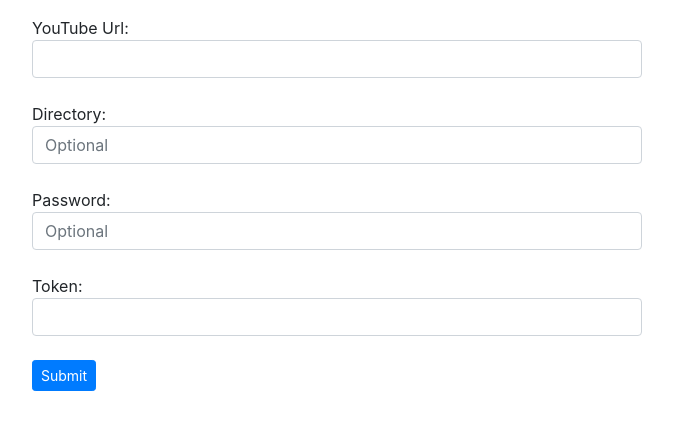
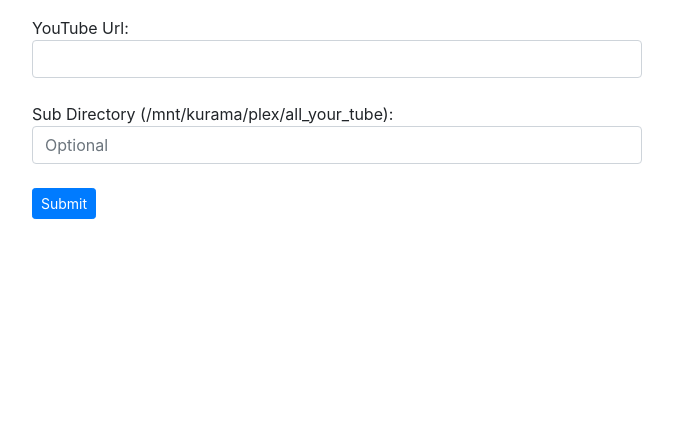
Before and after one commit to cdated/all-your-tube, a Flask app: page /yourtube/ in a window 1280 px wide. Shown: the top 430 px of the page, without its empty margins (303-976 px from the left). Run offline with Flask 3, Linux system fonts and the light colour scheme; parts of the project's set-up code (start-up, migrations or seed data) failed here and were passed over; some libraries are stand-ins or nearby versions.

Commit message:
Update to use yt-dlp

```diff
--- a/all-you-tube/main.py
+++ b/all-you-tube/main.py
@@ -14,9 +14,12 @@ from shlex import quote
 from flask import Flask, Blueprint, render_template, request, redirect, abort, url_for
 from werkzeug.middleware.proxy_fix import ProxyFix
 
-PREFIX="/yourtube"
+PREFIX = "/yourtube"
+WORKDIR = os.environ.get("AYT_WORKDIR")
+if not WORKDIR:
+    raise RuntimeError("AYT_WORKDIR env variable must be set")
 
-bp = Blueprint('bp', __name__, static_folder='static', template_folder='templates')
+bp = Blueprint("bp", __name__, static_folder="static", template_folder="templates")
 app = Flask(__name__)
 app.wsgi_app = ProxyFix(app.wsgi_app)
 
@@ -27,71 +30,56 @@ def inject_dict_for_all_templates():
 
 
 def validate_input(val):
-    if val and ';' in val:
+    if val and ";" in val:
         return False
     return True
 
-@bp.route('/save', methods=['POST'])
+
+@bp.route("/save", methods=["POST"])
 def download_video():
     path = request.form.get("url")
-    directory = request.form.get("directory")
-    password = request.form.get("password")
-    token = request.form.get("token")
-
-    print(path)
-    print(directory)
-    print(password)
-    print(token)
+    target_dir = request.form.get("directory")
 
     success = True
-    if token != 'zombiemao':
+
+    if target_dir and "/" in target_dir:
         success = False
 
-    if directory and '/' in directory:
+    if not validate_input(path):
         success = False
 
-    if not validate_input(path) or not validate_input(password):
-        success = False
+    ytargs = path + ' -o "%(title)s.%(ext)s" &'
+    print(ytargs)
+    workdir = WORKDIR
 
-    ytargs = path
-    if password:
-        ytargs = "{} --video-password {}".format(path, password)
-    print(ytargs)
-
-    if success and (path and 'http' in path):
-        #workdir = "/mnt/raft/plex/YouTube_Unsorted"
-        workdir = "/mnt/raft/matthew"
-#        if directory:
-#            workdir = "/mnt/vault/Brandon/YouTube/" + directory.strip()
+    if success and (path and "http" in path):
+        if target_dir:
+            workdir += target_dir.strip()
 
         if not os.path.exists(workdir):
             os.mkdir(workdir)
 
         os.chdir(workdir)
 
-        if "twitter" in ytargs:
-            cmd = "youtube-dl"
-        else:
-            cmd = "/home/cdated/yt-save.sh"
-        subprocess.run('{} {}'.format(quote(cmd), quote(ytargs)), shell=True)
+        cmd = "yt-dlp"
+        subprocess.run("{} {}".format(quote(cmd), quote(ytargs)), shell=True)
         os.chdir(workdir)
 
-    return render_template('index.html')
+    return render_template("index.html")
 
 
-@bp.route('/', methods=['GET'])
+@bp.route("/", methods=["GET"])
 def index():
-    return render_template('index.html')
+    return render_template("index.html")
 
 
 def main():
-    port = int(os.environ.get('PORT', 1424))
-    app.debug = os.environ.get('DEBUG', False)
+    port = int(os.environ.get("PORT", 1424))
+    app.debug = os.environ.get("DEBUG", False)
 
     app.register_blueprint(bp, url_prefix=PREFIX)
-    print(app.url_map)
-    app.run(host='10.0.1.4', port=port)
+    app.run(host="0.0.0.0", port=port, threaded=True)
 
 
-if __name__ == '__main__':
+if __name__ == "__main__":
     main()
--- a/all-you-tube/templates/index.html
+++ b/all-you-tube/templates/index.html
@@ -20,9 +20,7 @@
       <div class="container-fluid col-xs-12 col-sm-6 col-sm-offset-3" align="left">
         <form method="POST" action="{{url_prefix}}/save">
           YouTube Url: <input class="form-control" type="text" name="url"><br />
-          Directory: <input class="form-control" type="text" name="directory" placeholder="Optional"><br />
-          Password: <input class="form-control" type="text" name="password" placeholder="Optional"><br />
-          Token: <input class="form-control" type="text" name="token"><br />
+          Sub Directory (/mnt/kurama/plex/all_your_tube): <input class="form-control" type="text" name="directory" placeholder="Optional"><br />
           <button type="submit" value="Submit" class="btn btn-primary btn-sm">Submit</button>
         </form>
       </div>
--- a/test-requirements.txt
+++ /dev/null
@@ -1,3 +0,0 @@
-mock
-pytest
-pytest-cov
```
Also changed, not shown: all-you-tube/tests/test_main.py (deleted, +0 -19 lines), setup.cfg (+2 -15 lines), README.md (added), all-you-tube/tests/__init__.py (deleted), 5 other files.
